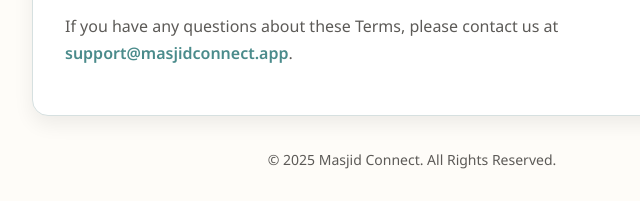
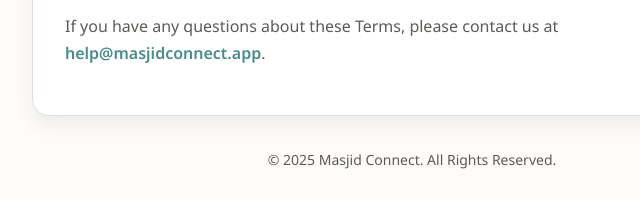
Before and after one commit to thezaid/about.masjidconnect.ovh, a plain HTML site: page terms/index.html in a window 1280 px wide. Shown: the part 3249-3450 px from the top of the page, 228-868 px from the left. Drawn offline with Linux system fonts and the light colour scheme.

Commit message:
Update index.html

```diff
--- a/terms/index.html
+++ b/terms/index.html
@@ -215,7 +215,7 @@
             <p>These Terms shall be governed and construed in accordance with the laws of India, without regard to its conflict of law provisions. Our failure to enforce any right or provision of these Terms will not be considered a waiver of those rights.</p>
 
             <h2>9. Contact Us</h2>
-            <p>If you have any questions about these Terms, please contact us at <a href="mailto:help@masjidconnect.app">support@masjidconnect.app</a>.</p>
+            <p>If you have any questions about these Terms, please contact us at <a href="mailto:help@masjidconnect.app">help@masjidconnect.app</a>.</p>
         </main>
 
         <footer class="footer">
```
